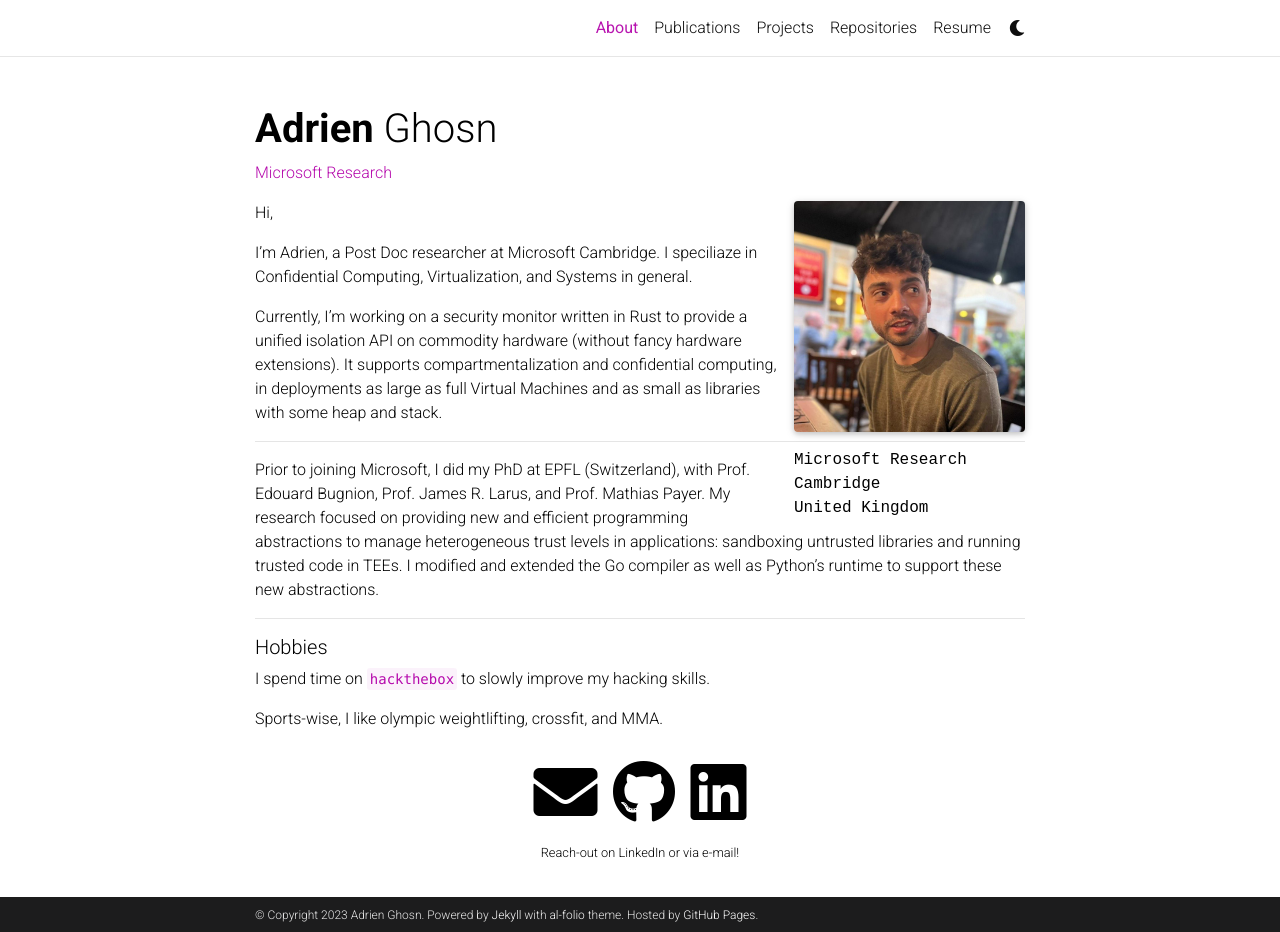
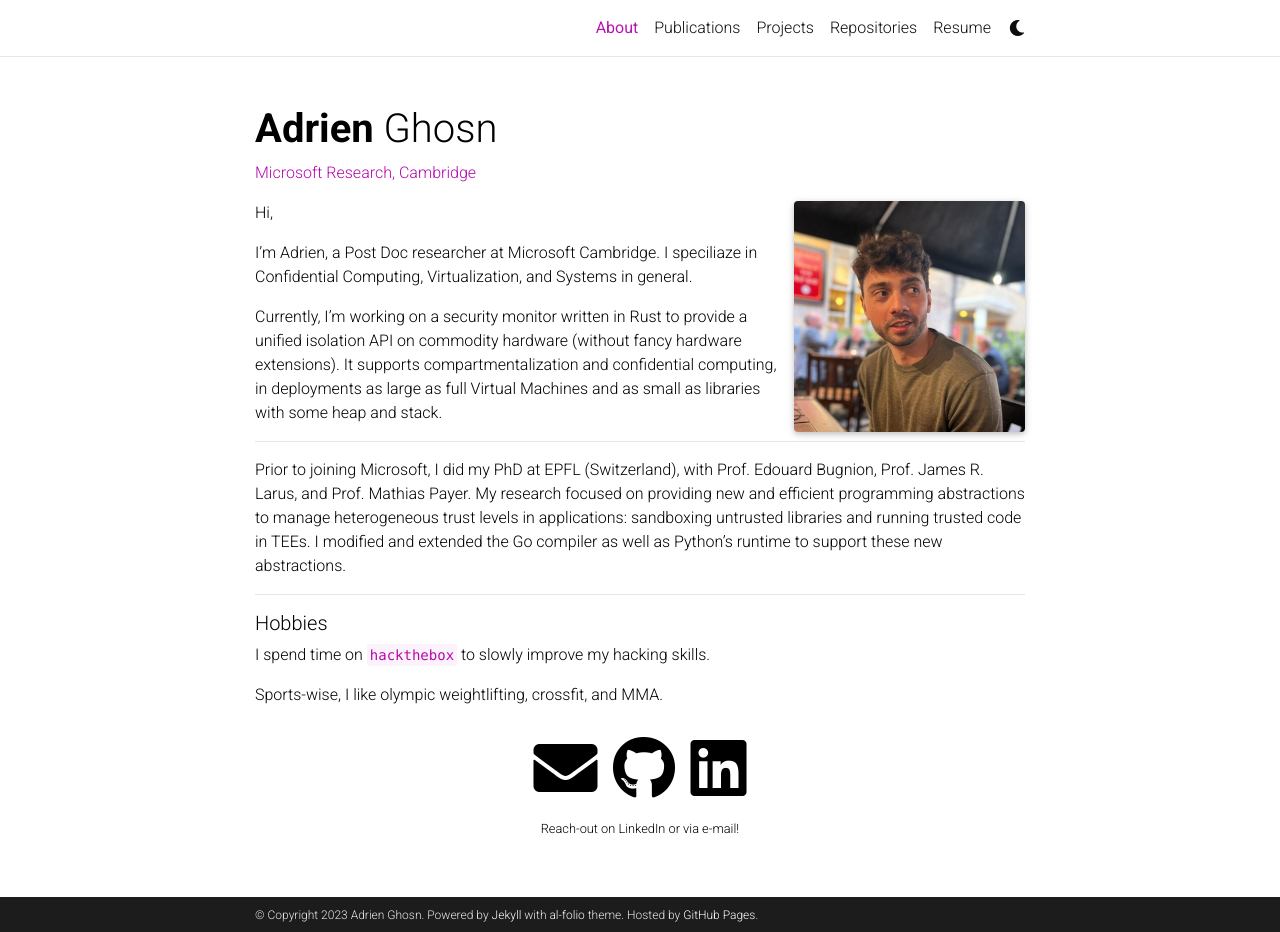
Before and after one commit to aghosn/aghosn.github.io, a Jekyll site: the page built from _pages/about.md, in a window 1280 px wide and 932 px high. Built offline with Jekyll 4.4.1, drawn with Linux system fonts in a browser that asks for light colours; full-size pictures stand in for the smaller copies a plugin makes; comment, search, counter and statistics services are not loaded; a style sheet for code colours, icons or effects is not loaded.

Commit message:
Removing redundant info

```diff
--- a/_pages/about.md
+++ b/_pages/about.md
@@ -2,16 +2,13 @@
 layout: about
 title: About
 permalink: /
-subtitle: <a href='https://www.microsoft.com/en-us/research/people/t-aghosn/'>Microsoft Research</a>
+subtitle: <a href='https://www.microsoft.com/en-us/research/people/t-aghosn/'>Microsoft Research, Cambridge</a>
 
 profile:
   align: right
   image: prof_pic.jpg
   image_circular: false # crops the image to make it circular
-  address: >
-    <p> Microsoft Research</p>
-    <p>Cambridge</p>
-    <p>United Kingdom</p>
+  address:
 
 news: false  # includes a list of news items
 latest_posts: false  # includes a list of the newest posts
```
